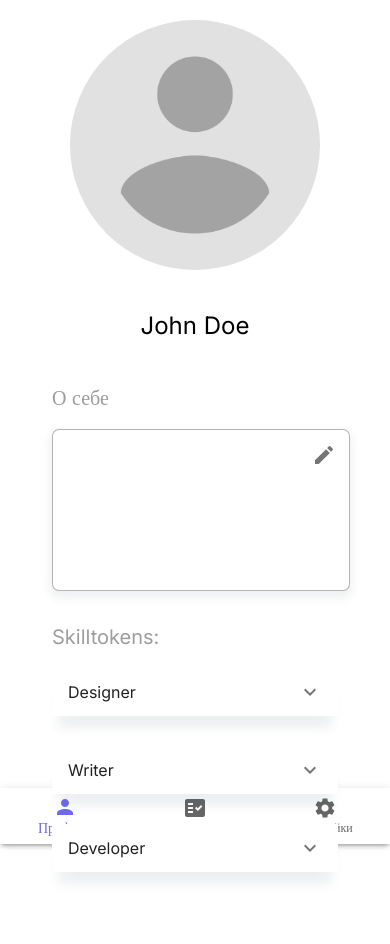
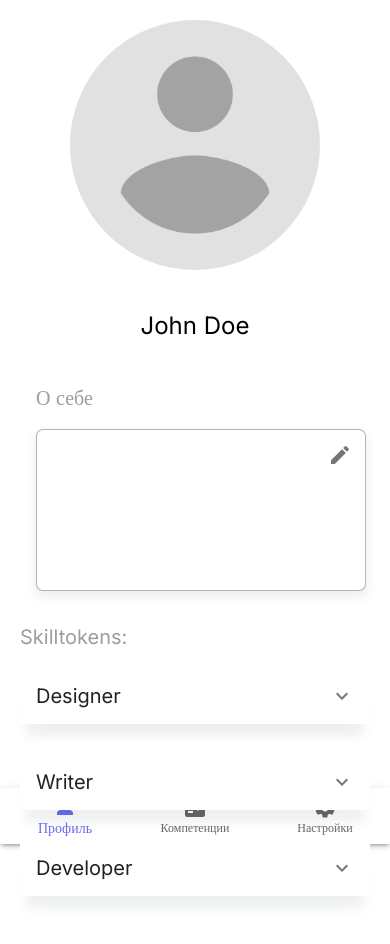
Before and after one commit to NorthShine/client, a React (Create React App) app: page /#/profile in a window 390 px wide. Before the commit the page ends 922 px from the top, so only its background shows below. Built offline with nearby package versions, Linux system fonts and the light colour scheme; the HTML template or start-up script is replaced by a standard one; a web font is replaced by a local one.

Commit message:
v5.0.0
- Добавил медиа запросы

```diff
--- a/src/components/Profile/Profile.js
+++ b/src/components/Profile/Profile.js
@@ -52,18 +52,18 @@ export const Profile = () => {
             Skilltokens:
           </Typography>
           {user.skillTokens.map(token => (
-            <Accordion className={styles.accord__style} key={token.id}>
+            <Accordion className={ `${styles.min_height} ${styles.accord__style}` }  key={token.id}>
               <AccordionSummary
                 expandIcon={<ExpandMore />}
                 aria-controls="panel1a-content"
                 id={token.id}>
-                <Typography>{token.name}</Typography>
+                <Typography variant="h6">{token.name}</Typography>
               </AccordionSummary>
               <AccordionDetails>
-                <Stack direction="column">
-                  <List>
+                <Stack direction="column" className={styles.list}>
+                  <List >
                     {token.competences.map(item => (
-                      <ListItem key={item.id} disablePadding>
+                      <ListItem  key={item.id} disablePadding>
                         <ListItemButton>
                           <ListItemIcon>
                             <CheckCircle />
--- a/src/components/Profile/Profile.module.css
+++ b/src/components/Profile/Profile.module.css
@@ -3,7 +3,32 @@
   display: flex;
   justify-content: center;
   flex-direction: column;
+  padding-left: 200px;
+  padding-right: 200px;
 
+}
+@media (max-width: 800px) {
+  .root {
+    padding: 0;
+  }
+  .image_wrapper {
+    padding-left:0;
+    padding-right: 0;
+  }
+  .card__wrapper {
+    padding-left:0;
+    padding-right: 0;
+  }
+  .image_wrapper {
+    padding: 0;
+  }
+}
+
+@media (max-width: 350px) {
+  .aboutme__card {
+    height: 100px !important;
+    padding: 0 !important;
+  }
 }
 
 .image_wrapper {
@@ -77,3 +102,13 @@
 .accord__style::before {
   background-color:rgba(255 255 255 / 0%);
 }
+.list {
+  border-top: 1px solid rgba(197, 197, 197, 0.452);
+
+}
+.min_height {
+  min-height: 0 !important;
+}
+.edit__button {
+  width: 200px;
+}
```
